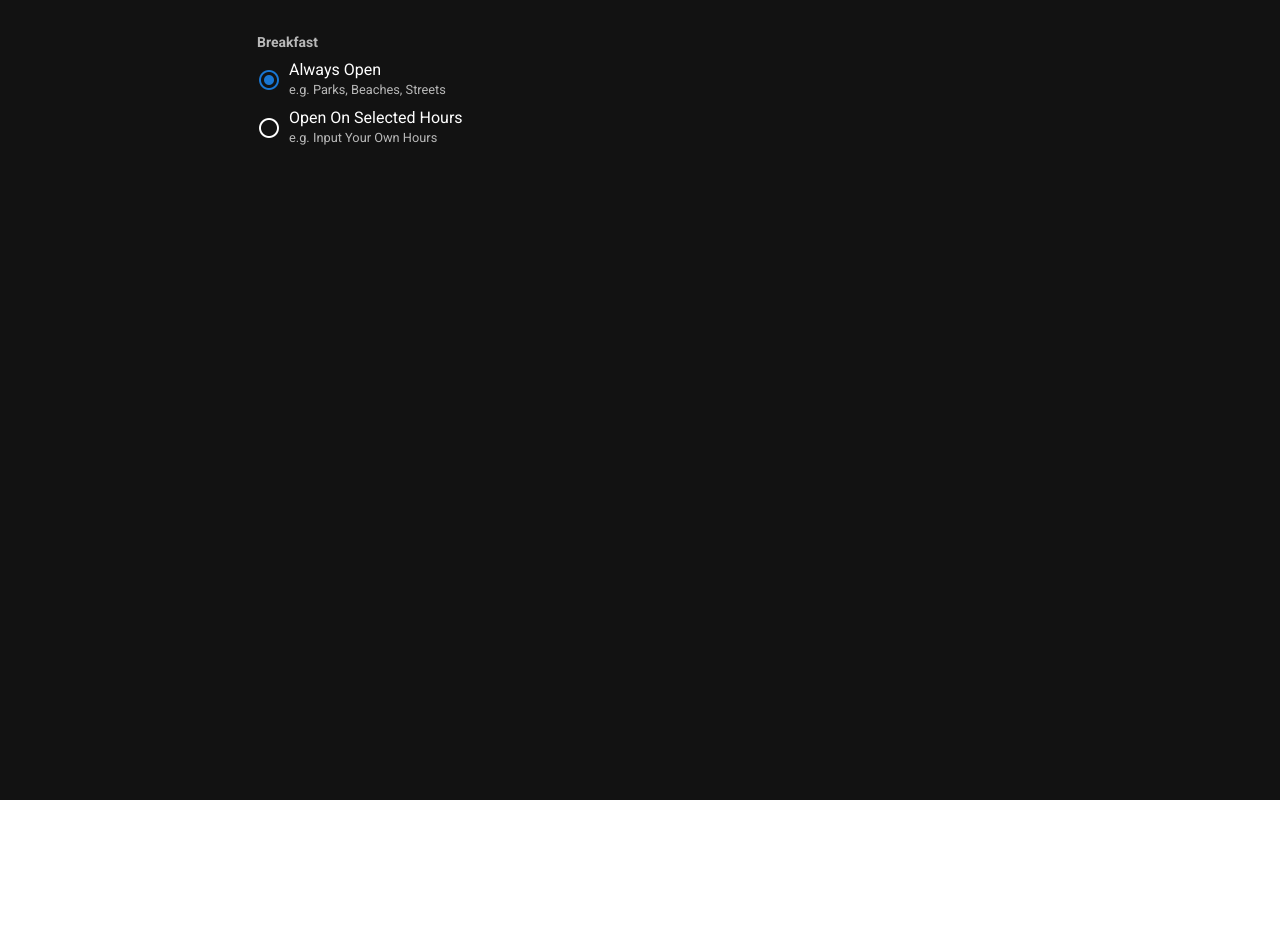
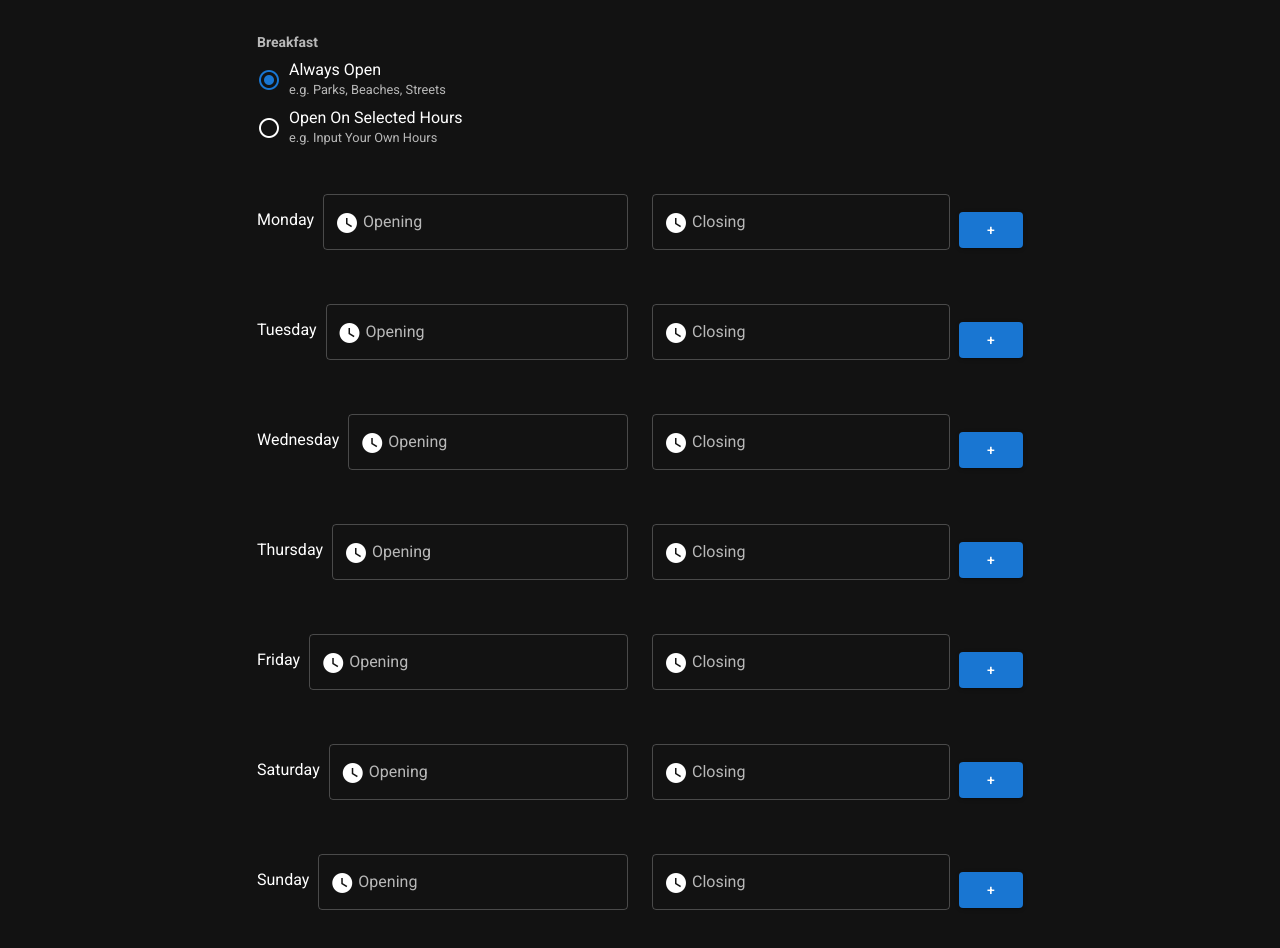
Before and after one commit to Jozaguts/TimeScheduleForm, a Nuxt app: page / in a window 1280 px wide. Shown: the top 948 px of the page. Before the commit the page ends 800 px from the top, so only its background shows below. Built offline with nearby package versions, Linux system fonts and the light colour scheme.

Commit message:
hoursInput component added and implementation of Schedule component "main component"

```diff
--- a/components/Forms/Schedule.vue
+++ b/components/Forms/Schedule.vue
@@ -4,18 +4,20 @@
       <v-col cols="12">
         <TypeScheduleRadioButton :pName="pName" :pCanModify="pCanModify" />
       </v-col>
-      <v-col cols="12">
-
+      <v-col cols="12" id="hours" >
+        <HoursInput  v-for="(value, day) in pSchedule.schedule" :key="day" :data="value" :day="day"  />
+      </v-col>
+      <v-col>
       </v-col>
     </v-row>
-
   </v-form>
 </template>
 
 <script>
 import  TypeScheduleRadioButton from '@/components/TypeScheduleRadioButton'
+import HoursInput from '@/components/HoursInput'
 export default {
-  components:{TypeScheduleRadioButton},
+  components:{TypeScheduleRadioButton,HoursInput},
 name: "Schedule",
   props:{
     id:{
@@ -42,32 +44,19 @@ name: "Schedule",
       required:false,
       default:''
     },
-    pRadioLabels:{
+    pSchedule:{
       type:Object,
-      required:false,
-      default: function() {
-        return {
-          alwaysOpen:{
-            label:'always open',
-            hint: 'parks, beaches, streets',
-            value: 'always_open'
-          },
-          selectedHours:{
-            label:'open on selected hours',
-            hint: 'input your own hours',
-            value:'selected_hours'
-          }
-        }
-      }
+      required:true
     },
     pCanModify:{
       required:true,
       type:Boolean,
     },
-    pSchedule:{
-      type:Object,
-      required:true,
-    }
+  },
+  computed:{
+    scheduleData(){
+      return this.$store.getters['schedule/getSchedule']
+    },
   },
 }
 </script>
--- /dev/null
+++ b/components/HoursInput.vue
@@ -0,0 +1,119 @@
+<template>
+    <v-row justify="center" align="center">
+      <v-col class="d-flex justify-center align-center">
+        <v-dialog
+          width="350px"
+        >
+          <template v-slot:activator="{on}">
+            <v-text-field
+              outlined
+              label="Opening"
+              :value="data.opening"
+              v-on="on"
+              prepend-inner-icon="mdi-clock"
+            >
+              <template v-slot:prepend >
+                <span class="text-capitalize" >
+                {{day}}
+                </span>
+              </template>
+            </v-text-field>
+          </template>
+
+          <v-time-picker
+            v-model="start"
+            :max="end"
+            :format="format"
+            @click:minute="updateHour(day, true, start)"
+            width="350px"
+            color="primary"
+          >
+            <template v-slot:default>
+              <v-col>
+                <v-switch
+                  v-model="switchFormat"
+                  :label="`${switchFormat ? '24HR': 'AM-PM'}`"
+                ></v-switch>
+              </v-col>
+            </template>
+          </v-time-picker>
+        </v-dialog>
+      </v-col>
+      <v-col class="d-flex justify-center align-center">
+        <v-dialog
+          width="350px"
+        >
+          <template v-slot:activator="{on}">
+            <v-text-field
+              outlined
+              label="Closing"
+              v-model="data.closing"
+              v-on="on"
+              prepend-inner-icon="mdi-clock"
+            >
+              <template  v-slot:append-outer >
+                <v-btn color="primary"> +</v-btn>
+              </template>
+            </v-text-field>
+
+          </template>
+          <v-time-picker
+            v-model="end"
+            :format="format"
+            :min="start"
+            @click:minute="updateHour(day, false, end)"
+            width="350px"
+            color="primary"
+          >
+            <template v-slot:default>
+              <v-col>
+                <v-switch
+                  v-model="switchFormat"
+                  :label="`${switchFormat ? '24HR': 'AM-PM'}`"
+                ></v-switch>
+              </v-col>
+            </template>
+          </v-time-picker>
+        </v-dialog>
+    </v-col>
+    </v-row>
+</template>
+
+<script>
+export default {
+name: "HoursInput",
+  props:{
+    day:{
+      required:true,
+      type:String
+    },
+    data:{
+      required:true,
+      type:Object
+    }
+  },
+  data(){
+    return{
+      start: null,
+      end: null,
+      switchFormat: true
+    }
+  },
+  computed:{
+    format(){
+      return this.switchFormat ? '24hr': 'ampm'
+    }
+  },
+  methods:{
+    updateHour( day,isOpening, time){
+      this.$store.commit('schedule/updateSchedule',{day,isOpening, time})
+    }
+  }
+}
+</script>
+
+<style scoped>
+.append-outer{
+ margin: 0 !important;
+}
+</style>
--- a/pages/index.vue
+++ b/pages/index.vue
@@ -4,7 +4,7 @@
       <formScheduleComponent
         pName="breakfast"
         :pCanModify="true"
-        :pSchedule="{}" />
+        :pSchedule="scheduleData" />
     </v-col>
   </v-row>
 </template>
@@ -12,6 +12,11 @@
 import FormScheduleComponent from '@/components/Forms/Schedule'
 export default{
   components:{FormScheduleComponent},
-  data(){return{}}
+  data(){return{}},
+  computed:{
+    scheduleData(){
+      return this.$store.getters['schedule/getSchedule']
+    },
+  },
 }
 </script>
```
